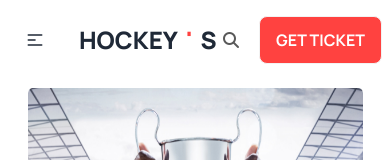
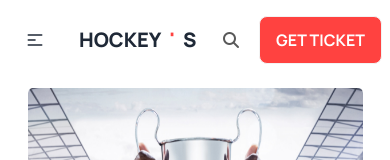
Before and after one commit to shodorsonnath/hockey-club, a plain HTML site: page index.html in a window 390 px wide. Shown: the top 160 px of the page. Drawn offline with nearby package versions, Linux system fonts and the light colour scheme.

Commit message:
complete responsive part

```diff
--- a/index.html
+++ b/index.html
@@ -39,7 +39,7 @@
                 <li><a>Contact</a></li>
               </ul>
             </div>
-            <a class="btn btn-ghost text-2xl font-extrabold">Hockey<span class="text-[#FF4240]">'</span>s</a>
+            <a class="btn btn-ghost text-xl lg:text-2xl font-extrabold">Hockey<span class="text-[#FF4240]">'</span>s</a>
           </div>
           <div class="navbar-center hidden lg:flex">
             <ul class="menu menu-horizontal px-1 font-bold text-base text-[#424247]">
```
